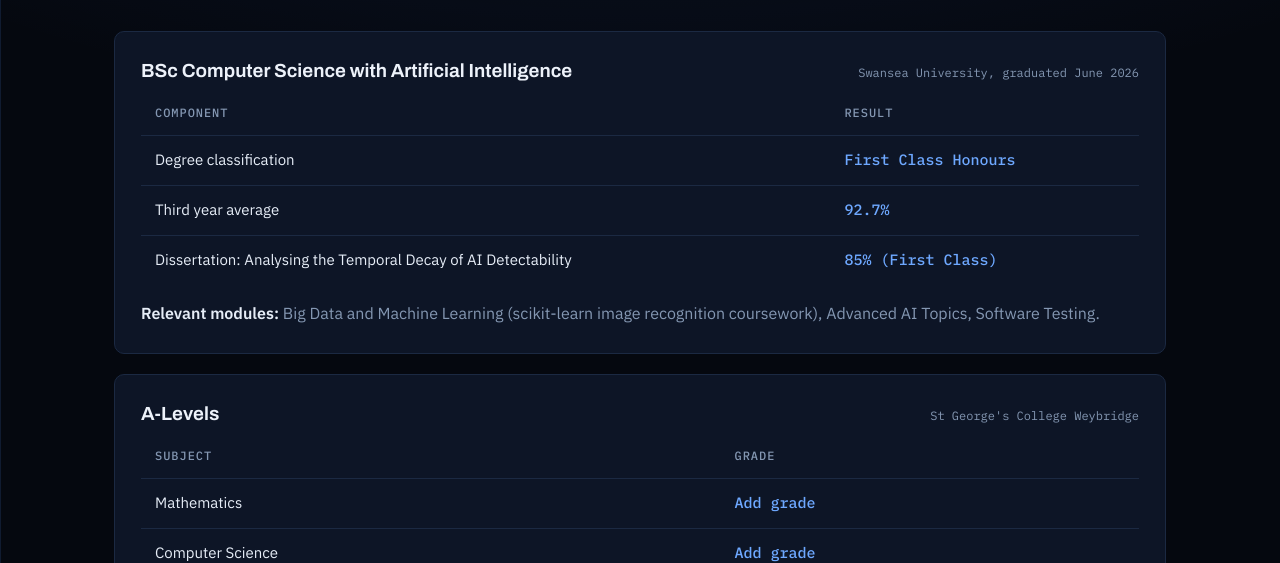
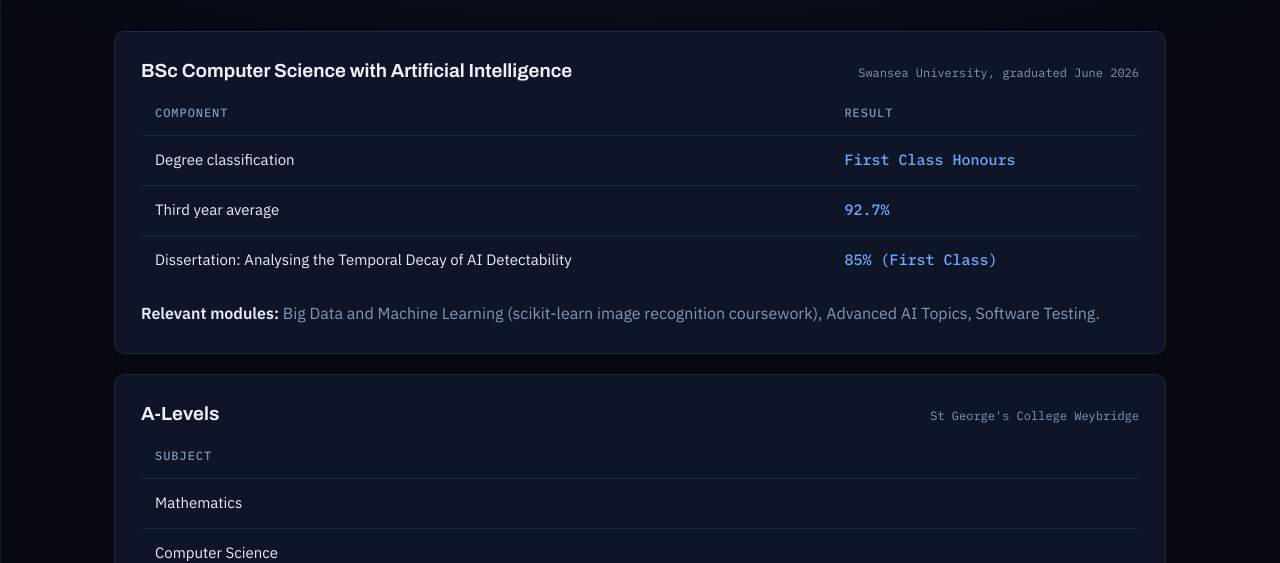
Before and after one commit to JamieCrock/JamieCrock.github.io, a plain HTML site: page index.html in a window 1280 px wide. Both pictures are taken after a click on the link "grades". Shown: the part 237-800 px from the top of the page. Drawn offline with nearby package versions, Linux system fonts and the light colour scheme.

Commit message:
Remove grade and referee placeholders
List A-level subjects without grades, drop the placeholder GCSE row, and
title referee cards by role since contact details are given on request.

```diff
--- a/index.html
+++ b/index.html
@@ -538,7 +538,7 @@ footer.site { border-top: 1px solid var(--border); background: var(--surface); p
         <span class="meta">St George's College Weybridge</span>
       </div>
       <table class="grade-table" id="alevelTable">
-        <thead><tr><th>Subject</th><th>Grade</th></tr></thead>
+        <thead><tr><th>Subject</th></tr></thead>
         <tbody></tbody>
       </table>
     </div>
@@ -816,16 +816,15 @@ const CONFIG = {
   ],
 
   aLevels: [
-    { name: "Mathematics", grade: "Add grade" },
-    { name: "Computer Science", grade: "Add grade" },
-    { name: "Economics", grade: "Add grade" }
+    { name: "Mathematics" },
+    { name: "Computer Science" },
+    { name: "Economics" }
   ],
 
   gcses: [
     { name: "Computing", grade: "8" },
     { name: "Mathematics", grade: "8" },
-    { name: "English Language", grade: "A*" },
-    { name: "7 further subjects", grade: "Add grades" }
+    { name: "English Language", grade: "A*" }
   ],
 
   projects: [
@@ -876,13 +875,13 @@ const CONFIG = {
 
   referees: [
     {
-      name: "Referee name",
+      name: null,
       role: "Dissertation supervisor",
       org: "Swansea University",
       note: "Academic reference covering dissertation research and degree performance."
     },
     {
-      name: "Referee name",
+      name: null,
       role: "Consulting lead",
       org: "Broadwater Consulting",
       note: "Professional reference covering NHS-focused AI and data consulting work."
@@ -904,7 +903,7 @@ function fillTable(id, rows) {
   rows.forEach(function (row) {
     const tr = document.createElement("tr");
     tr.appendChild(el("td", null, row.name));
-    tr.appendChild(el("td", "grade", row.grade));
+    if (row.grade !== undefined) tr.appendChild(el("td", "grade", row.grade));
     tbody.appendChild(tr);
   });
 }
@@ -978,10 +977,10 @@ function buildReferees() {
   CONFIG.referees.forEach(function (r) {
     const card = el("div", "card");
     const head = el("div", "card-head");
-    head.appendChild(el("h3", null, r.name));
+    head.appendChild(el("h3", null, r.name || r.role));
     head.appendChild(el("span", "meta", r.org));
     card.appendChild(head);
-    card.appendChild(el("span", "meta", r.role));
+    if (r.name) card.appendChild(el("span", "meta", r.role));
     card.appendChild(el("p", null, r.note));
     grid.appendChild(card);
   });
```
